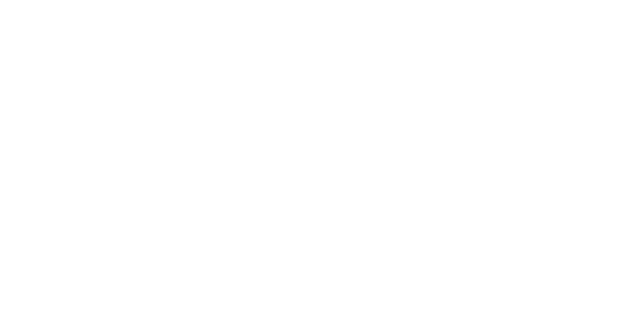
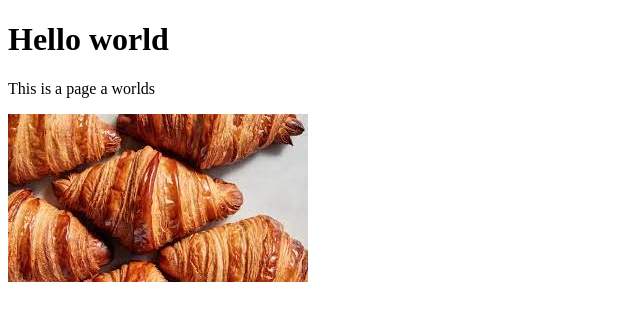
Before and after one commit to latifaalkhanjary/croissant, a plain HTML site: page photo.html in a window 1280 px wide. Shown: the whole page, without its empty margins (0-640 px from the left). Drawn offline with Linux system fonts and the light colour scheme; files that its build step writes are made by us from their sources.

Commit message:
completed file set up

```diff
--- a/photo.html
+++ b/photo.html
@@ -0,0 +1,13 @@
+<!DOCTYPE html>
+<html>
+<head>
+    <title>Photo page</title>
+    <meta charset="UTF-8" />
+    <link href="src/styles.css" rel="stylesheet" type="text/css" />
+</head>
+<body>
+    <h1>Hello world</h1>
+    <p>This is a page a worlds</p>
+    <img src="/src-file/images/croissant-image.jpeg">
+</body>
+</html>
```
Also changed, not shown: contact.html (renamed from index copy.html, +0 -2 lines), index.html (+1 -0 lines), about.html (deleted), src-file/images/croissant-image.jpeg (added), 2 other files.
